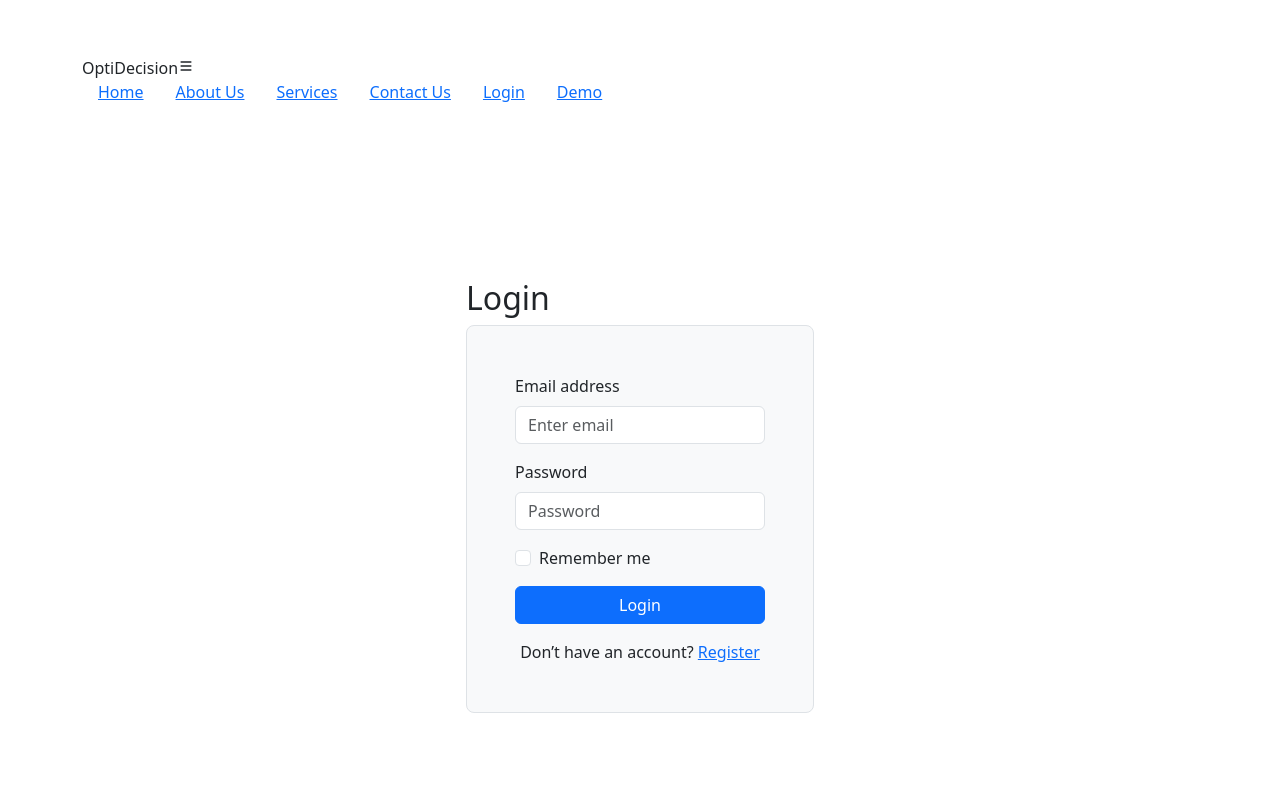
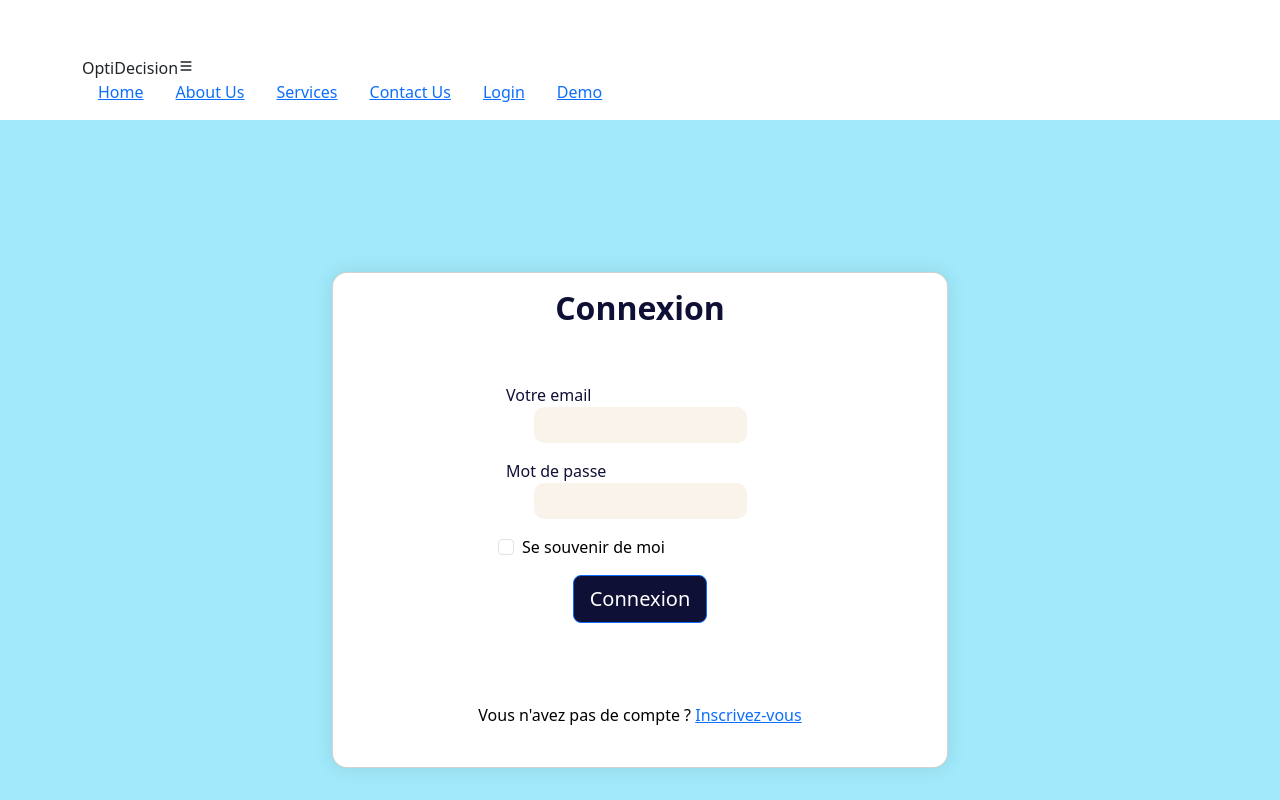
Before and after one commit to Anassidbella/OptiDecision, a React (Create React App) app in the folder optidecision_frontend/: page /login in a window 1280 px wide. Shown: the part 460-1260 px from the top of the page. Built offline with nearby package versions, Linux system fonts and the light colour scheme.

Commit message:
ajout de register

```diff
--- a/optidecision_frontend/package.json
+++ b/optidecision_frontend/package.json
@@ -18,6 +18,7 @@
     "react-icons": "^5.0.1",
     "react-router-dom": "^6.22.3",
     "react-scripts": "^5.0.1",
+    "styled-components": "^6.1.10",
     "web-vitals": "^2.1.4"
   },
   "scripts": {
--- a/optidecision_frontend/src/components/pages/Contact.js
+++ b/optidecision_frontend/src/components/pages/Contact.js
@@ -1,58 +1,92 @@
-import React, { useState } from 'react';
-import { Container, Form, Button, Card } from 'react-bootstrap';
+import React from 'react';
+import { MDBCol, MDBContainer, MDBRow, MDBCard, MDBCardTitle, MDBCardText, MDBCardBody, MDBCardImage, MDBBtn } from 'mdb-react-ui-kit';
 
-function Contact() {
-    const [formData, setFormData] = useState({
-        name: '',
-        email: '',
-        message: '',
-    });
+const cardDetails = [
+    {
+        name: 'Danny McLoan',
+        occupation: 'Expert Ahp',
+        articles: 41,
+        followers: 976,
+        rating: 8.5
+    },
+    {
+        name: 'Alice Smith',
+        occupation: 'Software Engineer',
+        articles: 25,
+        followers: 543,
+        rating: 9.0
+    },
+    {
+        name: 'John Doe',
+        occupation: 'Expert Topsis',
+        articles: 17,
+        followers: 312,
+        rating: 8.2
+    },
+    {
+        name: 'Emily Johnson',
+        occupation: 'Marketing Manager',
+        articles: 33,
+        followers: 789,
+        rating: 8.8
+    },
+    {
+        name: 'Michael Brown',
+        occupation: 'Financial Analyst',
+        articles: 29,
+        followers: 654,
+        rating: 8.7
+    }
+];
 
-    const handleChange = (e) => {
-        const { name, value } = e.target;
-        setFormData({ ...formData, [name]: value });
-    };
+export default function Basic() {
+    return (
+        <div className="vh-100" style={{ backgroundColor: '#9de2ff' }}>
+            <MDBContainer>
+                <MDBRow className="justify-content-center">
+                    {cardDetails.map((card, index) => (
+                        <MDBCol key={index} md="9" lg="7" xl="5" className="mt-5">
+                            <MDBCard style={{ borderRadius: '15px' }}>
+                                <MDBCardBody className="p-4">
+                                    <div className="d-flex text-black">
+                                        <div className="flex-shrink-0">
+                                            <MDBCardImage
+                                                style={{ width: '180px', borderRadius: '10px' }}
+                                                src="https://www.ahpnet.com/AHPNet/media/AHPNetMediaLibrary/Profile%20Pictures/AHP_Kurt_343-(002).jpg?width=343&height=343&ext=.jpg"
+                                                alt={`Image de ${card.name}`}
+                                                fluid
+                                            />
+                                        </div>
+                                        <div className="flex-grow-1 ms-3">
+                                            <MDBCardTitle>{card.name}</MDBCardTitle>
+                                            <MDBCardText>{card.occupation}</MDBCardText>
 
-    const handleSubmit = (e) => {
-        e.preventDefault();
-        console.log(formData);
-        alert('Message sent! We will get back to you soon.');
-        setFormData({
-            name: '',
-            email: '',
-            message: '',
-        });
-    };
-
-    return (
-        <Container className="d-flex flex-column align-items-center justify-content-center" style={{ minHeight: "100vh" }}>
-            <Card className="w-100" style={{ maxWidth: '500px' }}>
-                <Card.Body>
-                    <h2 className="text-center mb-4">Contact Us</h2> {/* Ensure the title is within Card.Body for proper alignment */}
-                    <Form onSubmit={handleSubmit}>
-                        <Form.Group id="name" className="mb-3">
-                            <Form.Label>Name</Form.Label>
-                            <Form.Control type="text" name="name" value={formData.name} onChange={handleChange} required />
-                        </Form.Group>
-                        <Form.Group id="email" className="mb-3">
-                            <Form.Label>Email</Form.Label>
-                            <Form.Control type="email" name="email" value={formData.email} onChange={handleChange} required />
-                        </Form.Group>
-                        <Form.Group id="message" className="mb-3">
-                            <Form.Label>Message</Form.Label>
-                            <Form.Control as="textarea" rows={3} name="message" value={formData.message} onChange={handleChange} required />
-                        </Form.Group>
-                        <Button className="w-100" type="submit">Send Message</Button>
-                    </Form>
-                </Card.Body>
-            </Card>
-            <div className="text-center mt-3 w-100" style={{ maxWidth: '500px' }}>
-                <p>Alternatively, you can reach us at:</p>
-                <p>Email: contact@optidecision.com</p>
-                <p>Phone: (123) 456-7890</p>
-            </div>
-        </Container>
+                                            <div className="d-flex justify-content-start rounded-3 p-2 mb-2" style={{ backgroundColor: '#efefef' }}>
+                                                <div>
+                                                    <p className="small text-muted mb-1">Articles</p>
+                                                    <p className="mb-0">{card.articles}</p>
+                                                </div>
+                                                <div className="px-3">
+                                                    <p className="small text-muted mb-1">Followers</p>
+                                                    <p className="mb-0">{card.followers}</p>
+                                                </div>
+                                                <div>
+                                                    <p className="small text-muted mb-1">Rating</p>
+                                                    <p className="mb-0">{card.rating}</p>
+                                                </div>
+                                            </div>
+                                            <div className="d-flex pt-1">
+                                                <MDBBtn outline className="me-1 flex-grow-1">Chat</MDBBtn>
+                                                <MDBBtn className="flex-grow-1">Follow</MDBBtn>
+                                            </div>
+                                        </div>
+                                    </div>
+                                </MDBCardBody>
+                            </MDBCard>
+                        </MDBCol>
+                    ))}
+                </MDBRow>
+            </MDBContainer>
+        </div>
     );
 }
-
-export default Contact;
--- a/optidecision_frontend/src/components/pages/Login.js
+++ b/optidecision_frontend/src/components/pages/Login.js
@@ -1,5 +1,5 @@
 import React, { useState } from 'react';
-import { Container, Row, Col, Form, Button } from 'react-bootstrap';
+import { MDBBtn, MDBContainer, MDBRow, MDBCol, MDBCard, MDBCardBody, MDBIcon, MDBInput, MDBCheckbox } from 'mdb-react-ui-kit';
 
 function Login() {
     const [formData, setFormData] = useState({
@@ -23,37 +23,40 @@ function Login() {
     };
 
     return (
-        <Container className="d-flex flex-column align-items-center justify-content-center" style={{ minHeight: "100vh" }}>
-            <Row className="justify-content-center w-100 mb-5">
-                <Col xs={12} sm={8} md={6} lg={4}>
-                    <div className="content-container">
-                        <h2 className="text-3xl font-bold">Login</h2>
-                    </div>
-                    <Form onSubmit={handleSubmit} className="p-4 p-md-5 border rounded-3 bg-light">
-                        <Form.Group className="mb-3" controlId="formBasicEmail">
-                            <Form.Label>Email address</Form.Label>
-                            <Form.Control type="email" placeholder="Enter email" name="email" value={formData.email} onChange={handleChange} />
-                        </Form.Group>
-
-                        <Form.Group className="mb-3" controlId="formBasicPassword">
-                            <Form.Label>Password</Form.Label>
-                            <Form.Control type="password" placeholder="Password" name="password" value={formData.password} onChange={handleChange} />
-                        </Form.Group>
-
-                        <Form.Group className="mb-3" controlId="formBasicCheckbox">
-                            <Form.Check type="checkbox" label="Remember me" name="rememberMe" checked={formData.rememberMe} onChange={handleChange} />
-                        </Form.Group>
-
-                        <Button variant="primary" type="submit" className="w-100">
-                            Login
-                        </Button>
-                        <div className="text-center mt-3">
-                            Don’t have an account? <a href="/register" className="text-primary">Register</a>
-                        </div>
-                    </Form>
-                </Col>
-            </Row>
-        </Container>
+        <MDBContainer fluid style={{ backgroundColor: '#A1EAFB', minHeight: '100vh' }}>
+            <MDBRow className="justify-content-center align-items-center" style={{ minHeight: '100vh' }}>
+                <MDBCol md='8' lg='6'>
+                    <MDBCard className='text-black' style={{ borderRadius: '15px', backgroundColor: '#FFFFFF', boxShadow: '0px 0px 20px rgba(0, 0, 0, 0.1)' }}>
+                        <MDBCardBody>
+                            <MDBRow className="justify-content-center mb-4">
+                                <MDBCol md="8" className="text-center">
+                                    <p className="text-center h2 fw-bold mb-2" style={{ color: '#0F1035' }}>Connexion</p>
+                                    <form onSubmit={handleSubmit} className="p-4 p-md-5">
+                                        <div className="mb-3 text-start">
+                                            <MDBIcon fas icon="envelope me-2" size='lg' style={{ color: '#7FC7D9' }} />
+                                            <span style={{ color: '#0F1035' }}>Votre email</span>
+                                            <MDBInput label='' id='formBasicEmail' type='email' className='w-75 mx-auto' name="email" value={formData.email} onChange={handleChange} style={{ backgroundColor: '#FAF3EB', border: 'none', borderRadius: '10px' }} />
+                                        </div>
+                                        <div className="mb-3 text-start">
+                                            <MDBIcon fas icon="lock me-2" size='lg' style={{ color: '#7FC7D9' }} />
+                                            <span style={{ color: '#0F1035' }}>Mot de passe</span>
+                                            <MDBInput label='' id='formBasicPassword' type='password' className='w-75 mx-auto' name="password" value={formData.password} onChange={handleChange} style={{ backgroundColor: '#FAF3EB', border: 'none', borderRadius: '10px' }} />
+                                        </div>
+                                        <div className="mb-3 text-start">
+                                            <MDBCheckbox name='rememberMe' value='' id='formBasicCheckbox' label='Se souvenir de moi' style={{ color: '#0F1035' }} checked={formData.rememberMe} onChange={handleChange} />
+                                        </div>
+                                        <MDBBtn className='mb-3' size='lg' style={{ backgroundColor: '#0F1035' }}>Connexion</MDBBtn>
+                                    </form>
+                                    <div className="text-center mt-3">
+                                        Vous n'avez pas de compte ? <a href="/register" className="text-primary">Inscrivez-vous</a>
+                                    </div>
+                                </MDBCol>
+                            </MDBRow>
+                        </MDBCardBody>
+                    </MDBCard>
+                </MDBCol>
+            </MDBRow>
+        </MDBContainer>
     );
 }
 
```
Also changed, not shown: optidecision_frontend/src/components/pages/About.js (+37 -21 lines), optidecision_frontend/src/assets/images/expert.png (added), 1 other file (tests, documents, lock files or other folders).
